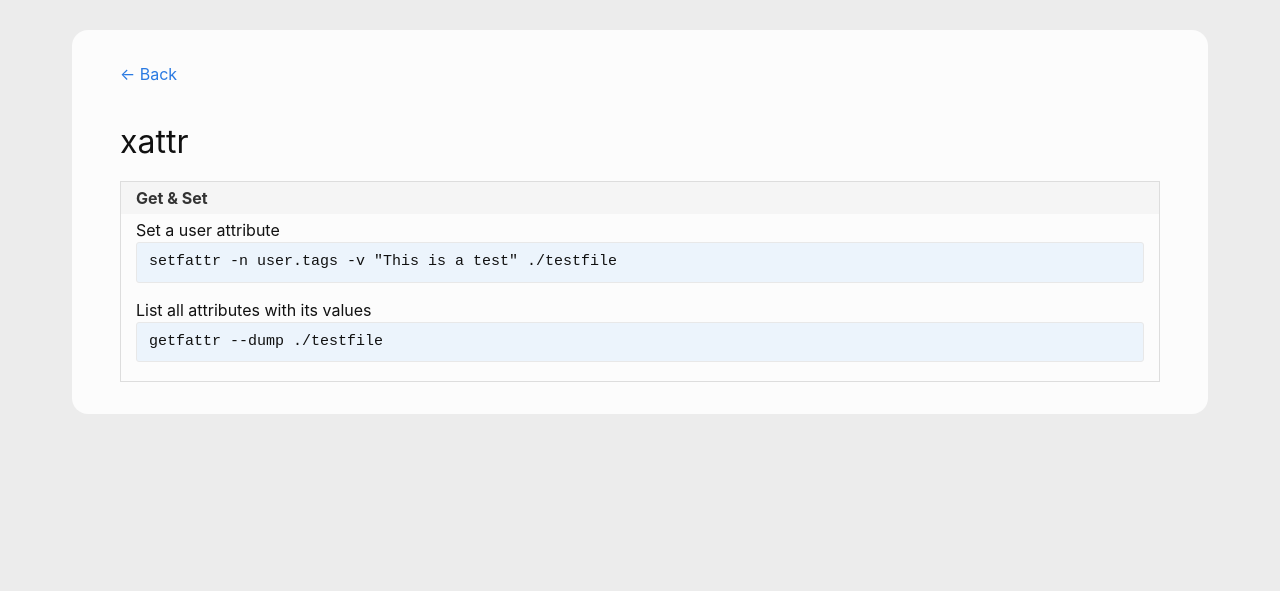
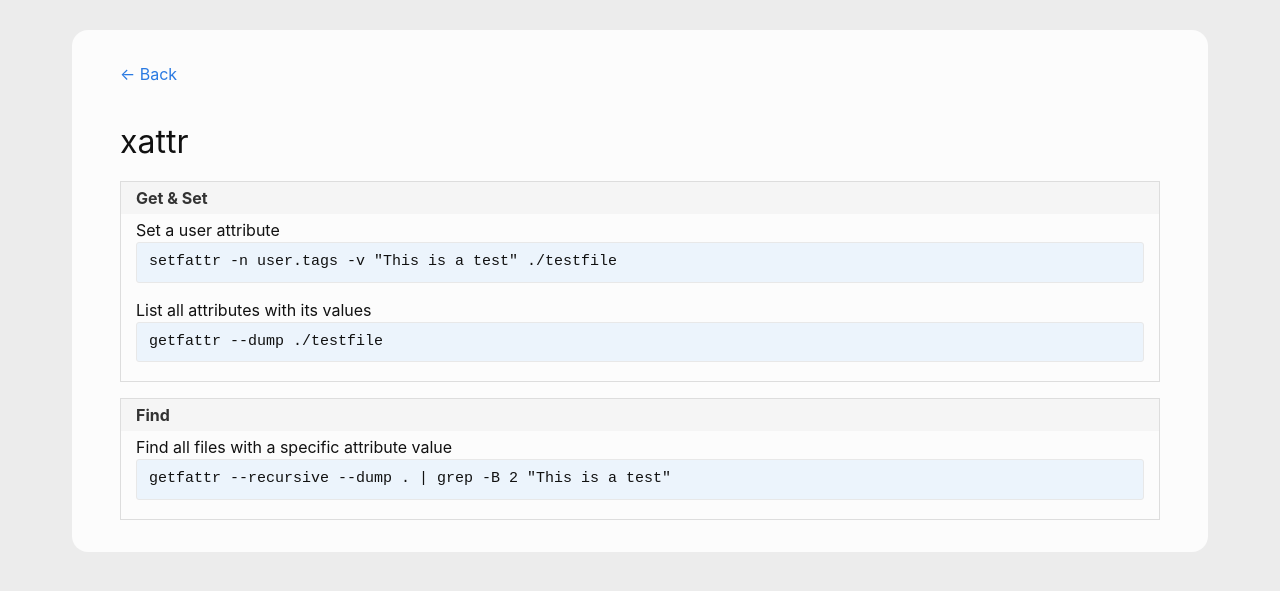
Before and after one commit to andreas-mausch/cheatsheets, a Jekyll site: the page built from _cheatsheets/xattr.md, in a window 1280 px wide. Shown: the top 591 px of the page. Built offline with Jekyll 4.4.1, drawn with Linux system fonts in a browser that asks for light colours.

Commit message:
xattr: Find attributes

```diff
--- a/_cheatsheets/xattr.md
+++ b/_cheatsheets/xattr.md
@@ -6,4 +6,7 @@ section:
     commands:
       Set a user attribute: setfattr -n user.tags -v "This is a test" ./testfile
       List all attributes with its values: getfattr --dump ./testfile
+  - name: Find
+    commands:
+      Find all files with a specific attribute value: getfattr --recursive --dump . | grep -B 2 "This is a test"
 ---
```
